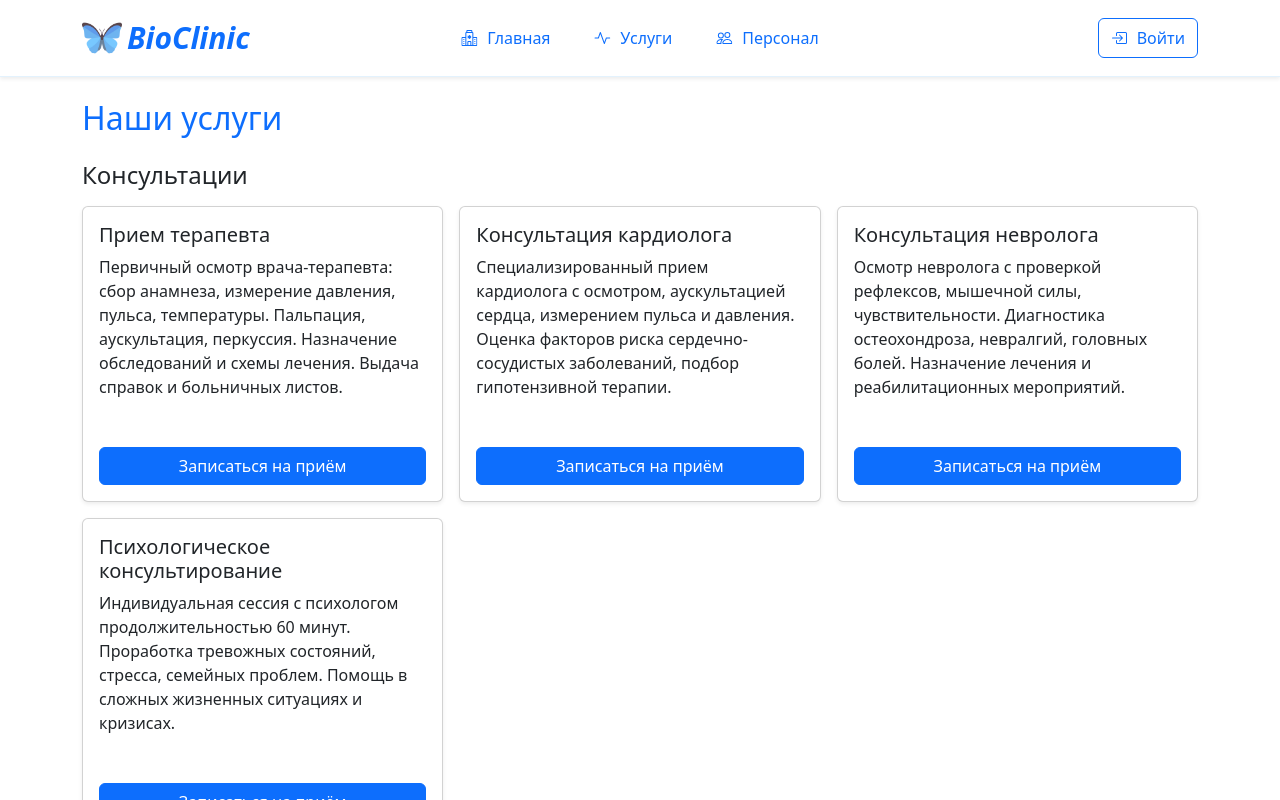
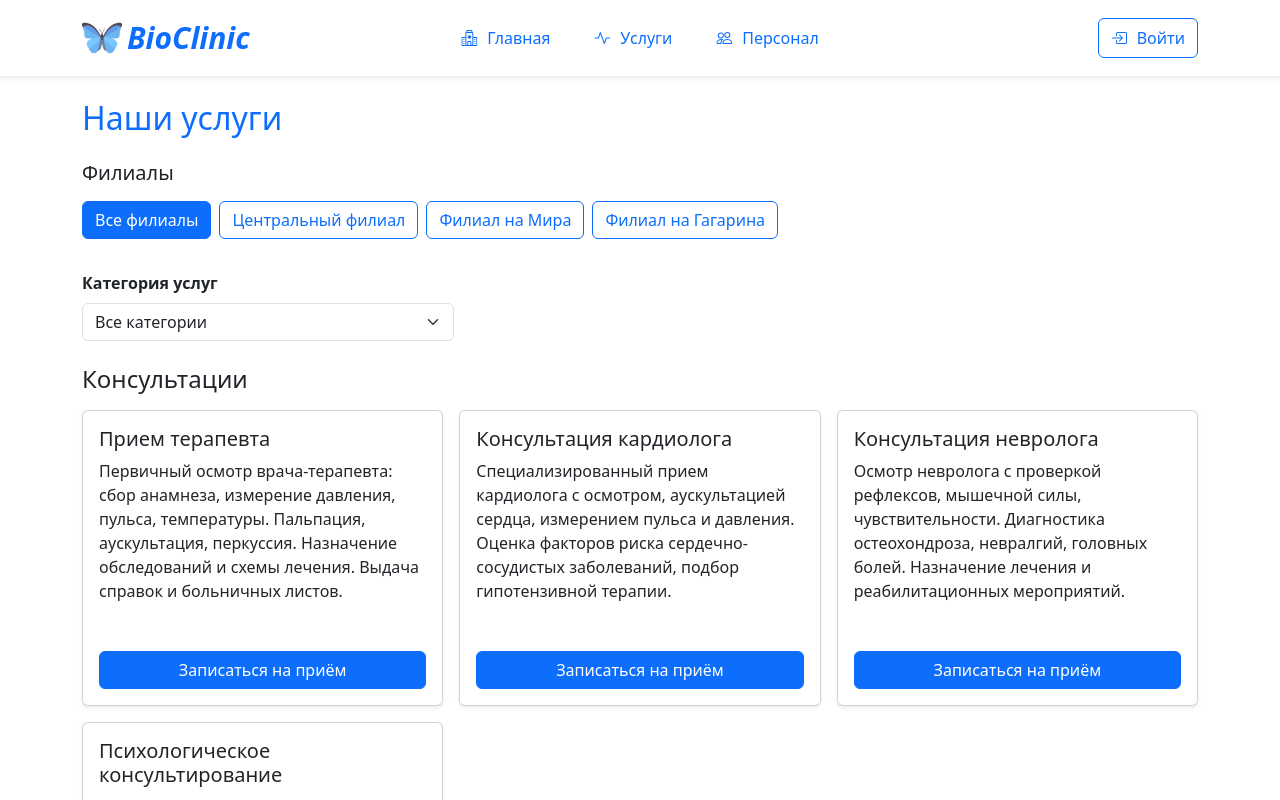
Before and after one commit to ILM0912/bio-clinic, a React (Create React App) app in the folder frontend/: page /services in a window 1280 px wide. Shown: the top 800 px of the page. Built offline with nearby package versions, Linux system fonts and the light colour scheme.

Commit message:
feat: update services, add filters

```diff
--- a/frontend/src/api/api.js
+++ b/frontend/src/api/api.js
@@ -17,6 +17,27 @@ export const users = [
   },
 ];
 
+export const branches = [
+  {
+    id: 1,
+    name: "Центральный филиал",
+    address: "ул. Ленина, 10",
+    phone: "+7 (999) 111-22-33",
+  },
+  {
+    id: 2,
+    name: "Филиал на Мира",
+    address: "пр. Мира, 25",
+    phone: "+7 (999) 222-33-44",
+  },
+  {
+    id: 3,
+    name: "Филиал на Гагарина",
+    address: "ул. Гагарина, 7",
+    phone: "+7 (999) 333-44-55",
+  },
+];
+
 export const groups = [
   { id: 1, name: "Консультации" },
   { id: 2, name: "Анализы" },
@@ -31,202 +52,251 @@ export const groups = [
 export const services = [
   {
     id: 1,
-    groupId: 1,
+    group: 1,
+    branches: [1, 2],
     title: "Прием терапевта",
     description: "Первичный осмотр врача-терапевта: сбор анамнеза, измерение давления, пульса, температуры. Пальпация, аускультация, перкуссия. Назначение обследований и схемы лечения. Выдача справок и больничных листов."
   },
   {
     id: 2,
-    groupId: 1,
+    group: 1,
+    branches: [1, 2],
     title: "Консультация кардиолога",
     description: "Специализированный прием кардиолога с осмотром, аускультацией сердца, измерением пульса и давления. Оценка факторов риска сердечно-сосудистых заболеваний, подбор гипотензивной терапии."
   },
   {
     id: 3,
-    groupId: 1,
+    group: 1,
+    branches: [1, 2],
     title: "Консультация невролога",
     description: "Осмотр невролога с проверкой рефлексов, мышечной силы, чувствительности. Диагностика остеохондроза, невралгий, головных болей. Назначение лечения и реабилитационных мероприятий."
   },
   {
     id: 4,
-    groupId: 1,
+    group: 1,
+    branches: [1, 2],
     title: "Психологическое консультирование",
     description: "Индивидуальная сессия с психологом продолжительностью 60 минут. Проработка тревожных состояний, стресса, семейных проблем. Помощь в сложных жизненных ситуациях и кризисах."
   },
 
   {
     id: 5,
-    groupId: 2,
+    group: 2,
+    branches: [1, 2],
     title: "Общий анализ крови",
     description: "Клинический анализ крови с лейкоцитарной формулой и СОЭ. Выявление анемии, воспалительных процессов, инфекций. Забор крови из пальца или вены. Результат готов через 1 рабочий день."
   },
   {
     id: 6,
-    groupId: 2,
+    group: 2,
+    branches: [1, 2],
     title: "Биохимия крови",
     description: "Расширенный анализ венозной крови: глюкоза, общий белок, билирубин, АЛТ, АСТ, креатинин, мочевина, холестерин. Оценка функций печени, почек, поджелудочной железы."
   },
   {
     id: 7,
-    groupId: 2,
+    group: 2,
+    branches: [1, 2],
     title: "Общий анализ мочи",
     description: "Исследование физико-химических свойств мочи и микроскопия осадка. Диагностика заболеваний почек, мочевыводящих путей, нарушений обмена веществ. Сбор утренней порции в стерильный контейнер."
   },
   {
     id: 8,
-    groupId: 2,
+    group: 2,
+    branches: [1, 2],
     title: "Гормональный профиль",
     description: "Комплексное исследование гормонов щитовидной железы (ТТГ, Т3, Т4). Определение уровня половых гормонов, пролактина, кортизола. Назначается при нарушениях цикла, бесплодии, заболеваниях щитовидной железы."
   },
 
   {
     id: 9,
-    groupId: 3,
+    group: 3,
+    branches: [1, 2],
     title: "Инфузионная терапия",
     description: "Внутривенные капельницы с лекарственными препаратами, витаминами, солевыми растворами. Детоксикация организма, восполнение дефицита жидкости и электролитов. Проводится в процедурном кабинете под контролем медсестры."
   },
   {
     id: 10,
-    groupId: 3,
+    group: 3,
+    branches: [1, 2],
     title: "Внутримышечные инъекции",
     description: "Курс внутримышечных уколов лекарственных препаратов по назначению врача. Использование одноразовых шприцев, антисептическая обработка. Проведение процедуры на дому или в клинике."
   },
   {
     id: 11,
-    groupId: 3,
+    group: 3,
+    branches: [1, 2],
     title: "Лазеротерапия",
     description: "Лечебное воздействие низкоинтенсивным лазерным излучением. Противовоспалительный, обезболивающий и регенерирующий эффект. Курс 5-10 процедур при заболеваниях опорно-двигательного аппарата."
   },
   {
     id: 12,
-    groupId: 3,
+    group: 3,
+    branches: [1, 2],
     title: "Гирудотерапия",
     description: "Лечение медицинскими пиявками. Улучшение микроциркуляции крови, противовоспалительный эффект, иммуномодуляция. Применяется при варикозе, тромбофлебите, гинекологических заболеваниях."
   },
 
   {
     id: 13,
-    groupId: 4,
+    group: 4,
+    branches: [1, 2],
     title: "УЗИ брюшной полости",
     description: "Ультразвуковое исследование печени, желчного пузыря, поджелудочной железы, селезенки. Подготовка: натощак, за 3 дня исключить газообразующие продукты. Выявление камней, кист, воспалений."
   },
   {
     id: 14,
-    groupId: 4,
+    group: 4,
+    branches: [1, 2],
     title: "ЭКГ с расшифровкой",
     description: "Электрокардиография в 12 отведениях с подробным заключением кардиолога. Выявление нарушений ритма, проводимости, ишемических изменений. Длительность процедуры 15 минут."
   },
   {
     id: 15,
-    groupId: 4,
+    group: 4,
+    branches: [1, 2],
     title: "Флюорография",
     description: "Цифровое рентгенологическое исследование органов грудной клетки. Скрининг туберкулеза, опухолей, пневмонии. Низкая лучевая нагрузка, результат на цифровом носителе или бумаге."
   },
   {
     id: 16,
-    groupId: 4,
+    group: 4,
+    branches: [1, 2],
     title: "Суточное мониторирование ЭКГ",
     description: "Холтеровское мониторирование в течение 24 часов. Регистрация сердечного ритма в обычных условиях жизни. Выявление скрытых аритмий, ишемии, оценка эффективности лечения."
   },
 
   {
     id: 17,
-    groupId: 5,
+    group: 5,
+    branches: [1, 2],
     title: "Постановка капельницы",
     description: "Внутривенное капельное введение препаратов: витамины, железо, магнезия, физраствор. Продолжительность 30-60 минут в комфортном кресле. Чай, кофе, вода во время процедуры бесплатно."
   },
   {
     id: 18,
-    groupId: 5,
+    group: 5,
+    branches: [1, 2],
     title: "Перевязка",
     description: "Обработка послеоперационных ран, трофических язв, ожогов. Снятие швов, наложение асептических повязок. Использование современных антисептиков и перевязочных материалов."
   },
   {
     id: 19,
-    groupId: 5,
+    group: 5,
+    branches: [1, 2],
     title: "Плазмаферез",
     description: "Очищение крови от токсинов, аллергенов, иммунных комплексов. Забор крови, разделение на форменные элементы и плазму, возврат клеток крови. Курс 2-4 процедуры."
   },
   {
     id: 20,
-    groupId: 5,
+    group: 5,
+    branches: [1, 2],
     title: "Озонотерапия",
     description: "Внутривенное введение озонированного физраствора. Улучшение кислородного обмена, иммунитета, детоксикация. Применяется при хронической усталости, герпесе, гинекологических проблемах."
   },
 
   {
     id: 21,
-    groupId: 6,
+    group: 6,
+    branches: [1, 2],
     title: "Вакцинация от гриппа",
     description: "Сезонная прививка современными вакцинами. Предварительный осмотр терапевта, измерение температуры. Введение вакцины в дельтовидную мышцу. Наблюдение 30 минут после процедуры."
   },
   {
     id: 22,
-    groupId: 6,
+    group: 6,
+    branches: [1, 2],
     title: "Вакцинация от COVID-19",
     description: "Двухкомпонентная вакцинация от коронавирусной инфекции. Осмотр врача, термометрия, заполнение информированного согласия. Выдача сертификата о вакцинации."
   },
   {
     id: 23,
-    groupId: 6,
+    group: 6,
+    branches: [1, 2],
     title: "Вакцинация детей",
     description: "Плановые прививки по возрасту: АКДС, корь-паротит-краснуха, полиомиелит. Осмотр педиатра перед прививкой, подбор щадящей вакцины. Консультация по поствакцинальному уходу."
   },
 
   {
     id: 24,
-    groupId: 7,
+    group: 7,
+    branches: [1, 2, 3],
     title: "Лечение кариеса",
     description: "Препарирование кариозной полости, медикаментозная обработка, наложение пломбы из светоотверждаемого материала. Восстановление анатомической формы зуба и эстетики. Подбор цвета под эмаль."
   },
   {
     id: 25,
-    groupId: 7,
+    group: 7,
+    branches: [1, 2, 3],
     title: "Профессиональная чистка",
     description: "Снятие зубных отложений ультразвуком, удаление налета аппаратом AirFlow, полировка зубов, покрытие фторлаком. Профилактика кариеса и заболеваний десен."
   },
   {
     id: 26,
-    groupId: 7,
+    group: 7,
+    branches: [1, 2, 3],
     title: "Удаление зуба",
     description: "Атравматичное удаление зуба под местной анестезией. Наложение швов при необходимости. Рекомендации по уходу за лункой и профилактике осложнений."
   },
   {
     id: 27,
-    groupId: 7,
+    group: 7,
+    branches: [1, 2, 3],
     title: "Отбеливание зубов",
     description: "Кабинетное отбеливание системой ZOOM. Защита десен, нанесение геля, активация светом. Осветление эмали на 6-10 тонов за одну процедуру."
   },
 
   {
     id: 28,
-    groupId: 8,
+    group: 8,
+    branches: [1, 2],
     title: "Магнитотерапия",
     description: "Воздействие низкочастотным магнитным полем на суставы, позвоночник, внутренние органы. Обезболивающий, противовоспалительный эффект. Курс 10 процедур при остеохондрозе, артрите."
   },
   {
     id: 29,
-    groupId: 8,
+    group: 8,
+    branches: [1, 2],
     title: "Электрофорез",
     description: "Введение лекарственных веществ через кожу с помощью постоянного тока. Доставка препарата непосредственно в очаг воспаления. Применяется в неврологии, травматологии, гинекологии."
   },
   {
     id: 30,
-    groupId: 8,
+    group: 8,
+    branches: [1, 2],
     title: "УВЧ-терапия",
     description: "Лечение электрическим полем ультравысокой частоты. Глубокий прогрев тканей, улучшение кровообращения, рассасывание воспалительных инфильтратов. При гайморитах, бронхитах, артритах."
   },
   {
     id: 31,
-    groupId: 8,
+    group: 8,
+    branches: [1, 2],
     title: "Дарсонваль",
     description: "Воздействие импульсными токами высокой частоты на кожу и слизистые. Улучшение микроциркуляции, стимуляция роста волос, лечение угревой сыпи и целлюлита."
   }
 ];
 
 export const getGroups = () => groups;
-export const getServices = () => services;
-export const getService = (id) => services[id-1];
+export const getBranches = () => branches;
+
+export const getServices = ({ branchId = null, groupId = null } = {}) => {
+  return services.filter((service) => {
+    const matchesBranch = branchId
+      ? service.branches.includes(branchId)
+      : true;
+
+    const matchesGroup = groupId
+      ? service.group === groupId
+      : true;
+
+    return matchesBranch && matchesGroup;
+  });
+};
+
+export const getService = (id) => {
+  return services.find((service) => service.id === Number(id));
+};
+
 export const login = (username, password) => {
   const user = users.find(
     (u) => u.username === username && u.password === password
--- /dev/null
+++ b/frontend/src/components/layout/ButtonFilter.jsx
@@ -0,0 +1,45 @@
+import React from "react";
+
+function ButtonFilter({
+  title,
+  items,
+  selectedValue,
+  onChange,
+  allLabel = "Все",
+}) {
+  return (
+    <div className="mb-4">
+      {title && <h5 className="mb-3">{title}</h5>}
+
+      <div
+        className="d-flex gap-2 overflow-auto pb-2"
+        style={{ whiteSpace: "nowrap" }}
+      >
+        <button
+          type="button"
+          className={`btn flex-shrink-0 ${
+            selectedValue === null ? "btn-primary" : "btn-outline-primary"
+          }`}
+          onClick={() => onChange(null)}
+        >
+          {allLabel}
+        </button>
+
+        {items.map((item) => (
+          <button
+            key={item.id}
+            type="button"
+            className={`btn flex-shrink-0 ${
+              selectedValue === item.id ? "btn-primary" : "btn-outline-primary"
+            }`}
+            onClick={() => onChange(item.id)}
+          >
+            {item.name}
+          </button>
+        ))}
+      </div>
+    </div>
+  );
+}
+
+export default ButtonFilter;
--- /dev/null
+++ b/frontend/src/components/layout/SelectFilter.jsx
@@ -0,0 +1,40 @@
+import React from "react";
+
+function SelectFilter({
+  id,
+  label,
+  items,
+  selectedValue,
+  onChange,
+  allLabel = "Все",
+}) {
+  return (
+    <div>
+      {label && (
+        <label htmlFor={id} className="form-label fw-semibold">
+          {label}
+        </label>
+      )}
+
+      <select
+        id={id}
+        className="form-select"
+        value={selectedValue || ""}
+        onChange={(event) => {
+          const value = event.target.value;
+          onChange(value ? Number(value) : null);
+        }}
+      >
+        <option value="">{allLabel}</option>
+
+        {items.map((item) => (
+          <option key={item.id} value={item.id}>
+            {item.name}
+          </option>
+        ))}
+      </select>
+    </div>
+  );
+}
+
+export default SelectFilter;
--- a/frontend/src/components/pages/Services.jsx
+++ b/frontend/src/components/pages/Services.jsx
@@ -1,21 +1,106 @@
 import React from "react";
+import { useSearchParams } from "react-router-dom";
+import { getBranches, getGroups, getServices } from "../../api/api";
+import ButtonFilter from "../layout/ButtonFilter";
+import SelectFilter from "../layout/SelectFilter";
 import ServiceItem from "./ServiceItem";
-import { getServices, getGroups } from "../../api/api";
 
 function Services() {
-  const services = getServices();
+  const [searchParams, setSearchParams] = useSearchParams();
+
+  const selectedBranch = searchParams.get("branch")
+    ? Number(searchParams.get("branch"))
+    : null;
+
+  const selectedGroup = searchParams.get("group")
+    ? Number(searchParams.get("group"))
+    : null;
+
+  const branches = getBranches();
   const groups = getGroups();
+  const services = getServices({
+    branchId: selectedBranch,
+    groupId: selectedGroup,
+  });
+
+  const visibleGroups = selectedGroup
+    ? groups.filter((group) => group.id === selectedGroup)
+    : groups;
+
+  const updateFilter = (name, value) => {
+    const params = new URLSearchParams(searchParams);
+    if (value === null) {
+      params.delete(name);
+    } else {
+      params.set(name, value);
+    }
+    setSearchParams(params);
+  };
 
   return (
     <div className="container py-4">
       <h2 className="mb-4 text-primary">Наши услуги</h2>
-      {groups.map(group => {
-        const groupServices = services.filter(s => s.groupId === group.id);
+
+      <div className="row g-2 mb-4 d-md-none">
+        <div className="col-6">
+          <SelectFilter
+            id="branch-filter-mobile"
+            label="Филиал"
+            items={branches}
+            selectedValue={selectedBranch}
+            onChange={(value) => updateFilter("branch", value)}
+            allLabel="Все филиалы"
+          />
+        </div>
+        <div className="col-6">
+          <SelectFilter
+            id="group-filter-mobile"
+            label="Категория"
+            items={groups}
+            selectedValue={selectedGroup}
+            onChange={(value) => updateFilter("group", value)}
+            allLabel="Все категории"
+          />
+        </div>
+      </div>
+      <div className="d-none d-md-block">
+        <ButtonFilter
+          title="Филиалы"
+          items={branches}
+          selectedValue={selectedBranch}
+          onChange={(value) => updateFilter("branch", value)}
+          allLabel="Все филиалы"
+        />
+        <div className="mb-4 col-12 col-md-6 col-lg-4">
+          <SelectFilter
+            id="group-filter"
+            label="Категория услуг"
+            items={groups}
+            selectedValue={selectedGroup}
+            onChange={(value) => updateFilter("group", value)}
+            allLabel="Все категории"
+          />
+        </div>
+      </div>
+
+      {services.length === 0 && (
+        <p className="text-muted">
+          По выбранным фильтрам услуги не найдены.
+        </p>
+      )}
+
+      {visibleGroups.map((group) => {
+        const groupServices = services.filter(
+          (service) => service.group === group.id
+        );
+        if (groupServices.length === 0) {
+          return null;
+        }
         return (
           <div key={group.id} className="mb-5">
             <h4 className="mb-3">{group.name}</h4>
             <div className="row g-3">
-              {groupServices.map(service => (
+              {groupServices.map((service) => (
                 <div key={service.id} className="col-12 col-md-6 col-lg-4">
                   <ServiceItem
                     id={service.id}
```
